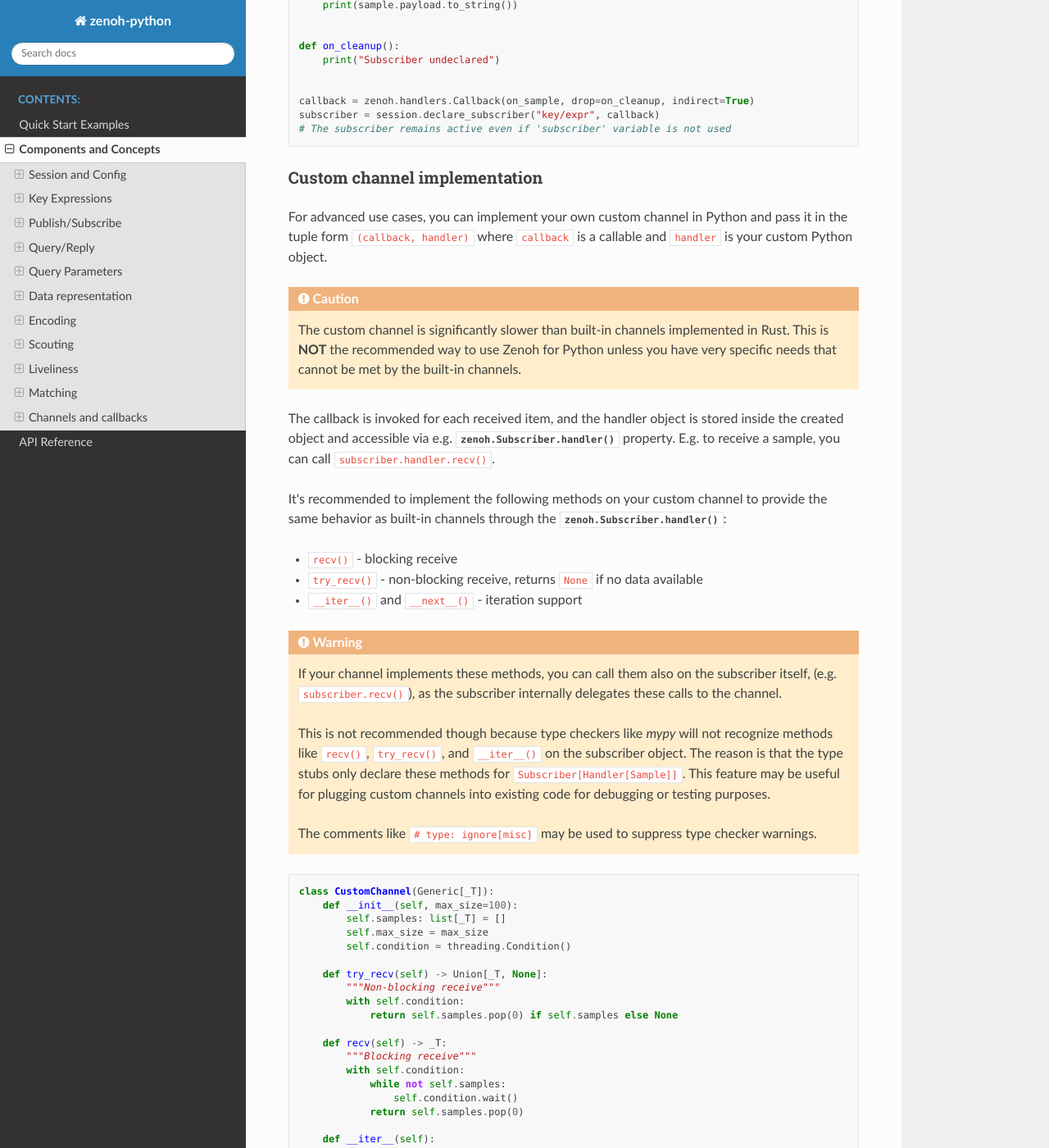
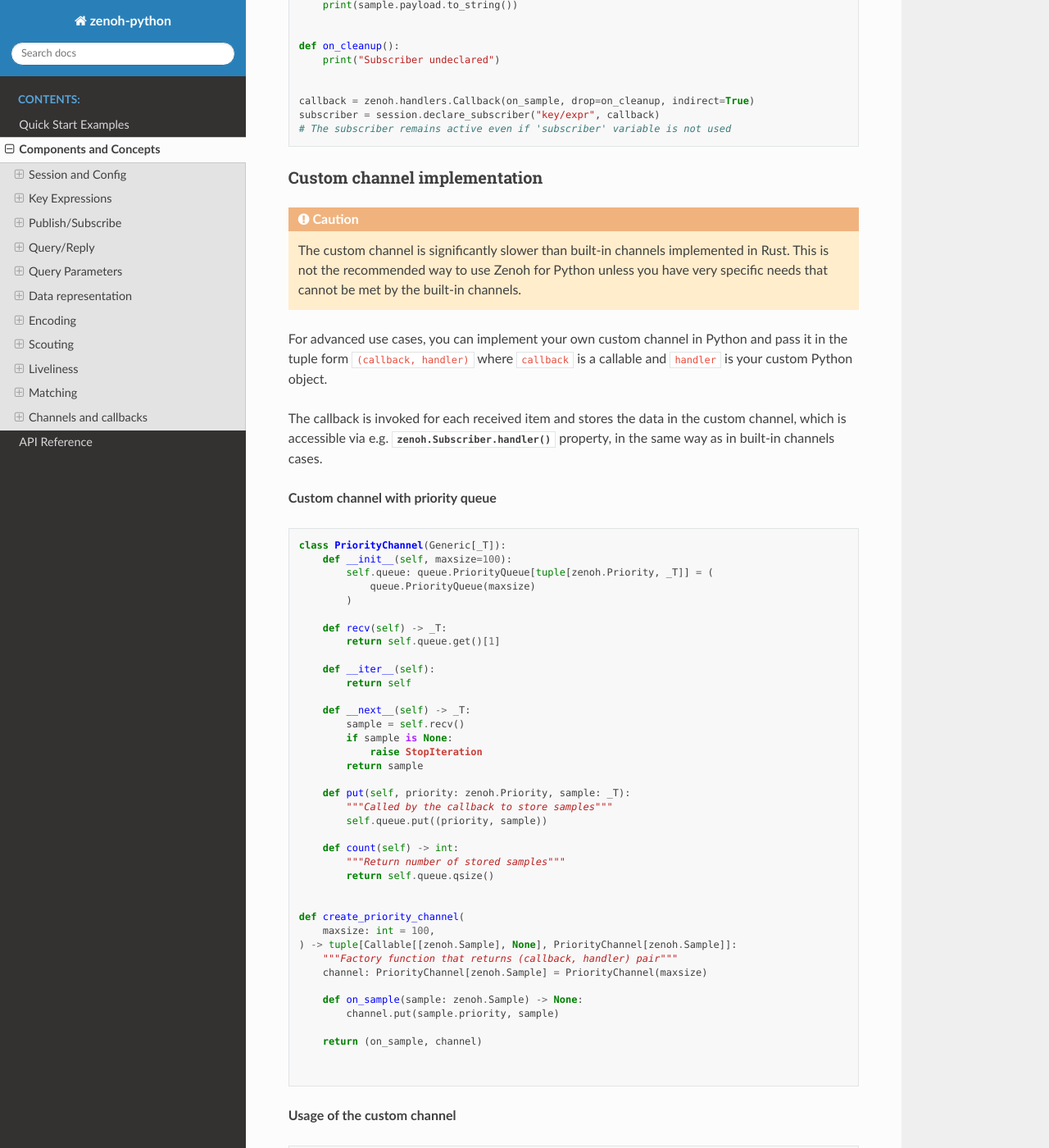
Before and after one commit to eclipse-zenoh/zenoh-python, a Sphinx documentation site: the page built from docs/concepts.rst, in a window 1280 px wide and 1400 px high, scrolled down 11445 px. Shown: the whole window at 82% size. Built offline with Sphinx 7.4.7 and the Read the Docs theme 3.1.0, drawn with Linux system fonts in a browser that asks for light colours; some of the changed text lies outside the part shown.

Commit message:
custom channel reworl

```diff
--- a/docs/concepts.rst
+++ b/docs/concepts.rst
@@ -321,7 +321,7 @@ Scouting is performed using the :func:`zenoh.scout` function, which returns a
 discovered Zenoh node.
 
 Scouting is different from :ref:`liveliness <liveliness>` requesting and monitoring. Liveliness
-works on the zenoh-protocol logical level and allows getting information about resources in terms of
+works on the Zenoh protocol logical level and allows getting information about resources in terms of
 :ref:`key expressions <key-expressions>`. On the other hand, :ref:`scouting <scouting>` is about discovering Zenoh nodes visible
 to the local node on the network. The result of scouting is a list of :class:`zenoh.Hello` messages,
 each containing information about a discovered Zenoh node:
@@ -500,42 +500,28 @@ ensuring the network thread is not blocked.
 Custom channel implementation
 ~~~~~~~~~~~~~~~~~~~~~~~~~~~~~
 
+.. caution::
+   The custom channel is significantly slower than built-in channels implemented in Rust.
+   This is not the recommended way to use Zenoh for Python unless you have very specific
+   needs that cannot be met by the built-in channels.
+
 For advanced use cases, you can implement your own custom channel in Python and pass
 it in the tuple form ``(callback, handler)`` where ``callback`` is a callable and ``handler``
 is your custom Python object.
 
-.. caution::
-   The custom channel is significantly slower than built-in channels implemented in Rust.
-   This is **NOT** the recommended way to use Zenoh for Python unless you have very specific
-   needs that cannot be met by the built-in channels.
+The callback is invoked for each received item and stores the data in the custom channel,
+which is accessible via e.g. :meth:`zenoh.Subscriber.handler` property, in the same way
+as in built-in channels cases.
 
-The callback is invoked for each received item, and the handler object is stored
-inside the created object and accessible via e.g. :meth:`zenoh.Subscriber.handler`
-property. E.g. to receive a sample, you can call ``subscriber.handler.recv()``.
-
-It's recommended to implement the following methods on your custom channel
-to provide the same behavior as built-in channels through the :meth:`zenoh.Subscriber.handler`:
-
-- ``recv()`` - blocking receive
-- ``try_recv()`` - non-blocking receive, returns ``None`` if no data available
-- ``__iter__()`` and ``__next__()`` - iteration support
-
-.. warning::
-   If your channel implements these methods, you can call them also on the subscriber itself,
-   (e.g. ``subscriber.recv()``), as the subscriber internally delegates these calls to the channel.
-
-   This is not recommended though because type checkers like `mypy` will not recognize methods like ``recv()``,
-   ``try_recv()``, and ``__iter__()`` on the subscriber object. The reason is that the type stubs only declare
-   these methods for ``Subscriber[Handler[Sample]]``. This feature may be useful for plugging custom channels
-   into existing code for debugging or testing purposes.
-
-   The comments like ``# type: ignore[misc]`` may be used to suppress type checker warnings.
+**Custom channel with priority queue**
 
 .. literalinclude:: examples/custom_channel.py
    :language: python
    :start-after: [custom_channel]
    :end-before: # [custom_channel]
 
+**Usage of the custom channel**
+
 .. literalinclude:: examples/custom_channel.py
    :language: python
    :start-after: [custom_channel_usage]
--- a/docs/examples/custom_channel.py
+++ b/docs/examples/custom_channel.py
@@ -11,6 +11,7 @@
 # Contributors:
 #   ZettaScale Zenoh Team, <zenoh@zettascale.tech>
 #
+import queue
 import threading
 import time
 from collections.abc import Callable
@@ -27,7 +28,7 @@ session = zenoh.open(zenoh.Config())
 # Test support: send data in background
 def send_data():
     time.sleep(1)
-    for i in range(5):
+    for i in range(2):
         session.put("key/expression", f"sample_{i}")
 
 
@@ -35,23 +36,14 @@ threading.Thread(target=send_data, daemon=True).start()
 
 
 # [custom_channel]
-class CustomChannel(Generic[_T]):
-    def __init__(self, max_size=100):
-        self.samples: list[_T] = []
-        self.max_size = max_size
-        self.condition = threading.Condition()
-
-    def try_recv(self) -> Union[_T, None]:
-        """Non-blocking receive"""
-        with self.condition:
-            return self.samples.pop(0) if self.samples else None
+class PriorityChannel(Generic[_T]):
+    def __init__(self, maxsize=100):
+        self.queue: queue.PriorityQueue[tuple[zenoh.Priority, _T]] = (
+            queue.PriorityQueue(maxsize)
+        )
 
     def recv(self) -> _T:
-        """Blocking receive"""
-        with self.condition:
-            while not self.samples:
-                self.condition.wait()
-            return self.samples.pop(0)
+        return self.queue.get()[1]
 
     def __iter__(self):
         return self
@@ -62,72 +54,41 @@ class CustomChannel(Generic[_T]):
             raise StopIteration
         return sample
 
-    def send(self, sample: _T):
+    def put(self, priority: zenoh.Priority, sample: _T):
         """Called by the callback to store samples"""
-        with self.condition:
-            self.samples.append(sample)
-            # Maintain max size
-            if len(self.samples) > self.max_size:
-                self.samples.pop(0)
-            # Notify one waiting thread that a sample is available
-            self.condition.notify()
+        self.queue.put((priority, sample))
 
     def count(self) -> int:
         """Return number of stored samples"""
-        with self.condition:
-            return len(self.samples)
+        return self.queue.qsize()
 
 
-def create_custom_channel(
-    max_size: int = 100,
-) -> tuple[Callable[[zenoh.Sample], None], CustomChannel[zenoh.Sample]]:
+def create_priority_channel(
+    maxsize: int = 100,
+) -> tuple[Callable[[zenoh.Sample], None], PriorityChannel[zenoh.Sample]]:
     """Factory function that returns (callback, handler) pair"""
-    channel: CustomChannel[zenoh.Sample] = CustomChannel(max_size)
+    channel: PriorityChannel[zenoh.Sample] = PriorityChannel(maxsize)
 
     def on_sample(sample: zenoh.Sample) -> None:
-        # Store sample in the custom channel
-        channel.send(sample)
+        channel.put(sample.priority, sample)
 
     return (on_sample, channel)
 
 
 # [custom_channel]
 
-count = 0
 # [custom_channel_usage]
 subscriber = session.declare_subscriber(
-    "key/expression", create_custom_channel(max_size=50)
+    "key/expression", create_priority_channel(maxsize=50)
 )
-
-# Subscriber delegates to handler's recv() and try_recv() methods via duck typing
-# but it's recommended to access them via handler attribute for type safety
-sample = subscriber.recv()  # type: ignore[misc]
-print(f">> Received via recv(): {sample.payload.to_string()}")
-time.sleep(0.1)  # Give some time for more samples to arrive
-sample = subscriber.handler.try_recv()
-if sample:
-    print(f">> Received via try_recv(): {sample.payload.to_string()}")
-
+sample = subscriber.handler.recv()
+print(f">> Received: {sample.payload.to_string()}")
 # Access to custom channel methods via handler
 print(f">> Samples currently stored in channel: {subscriber.handler.count()}")
+# [custom_channel_usage]
 
-# Iteration also works (demonstrates __iter__ and __next__)
-print(">> Reading remaining samples via iteration:")
-for sample in subscriber.handler:
-    print(f"   - {sample.payload.to_string()}")
-    # [custom_channel_usage]
-    count += 1
-    # Break after reading a few samples to avoid blocking
-    if count >= 2:
-        break
-
-# We consumed 4 samples (1 via try_recv, 1 via recv, 2 via iteration)
-# so should have 1 remaining
-remaining = subscriber.handler.try_recv()
-assert remaining is not None
-print(f">> Remaining sample: {remaining.payload.to_string()}")
-# verify count is zero now
-assert subscriber.handler.count() == 0
+# We consumed 1 sample so should have 1 remaining
+assert subscriber.handler.count() == 1
 
 # Clean up
 subscriber.undeclare()
```
